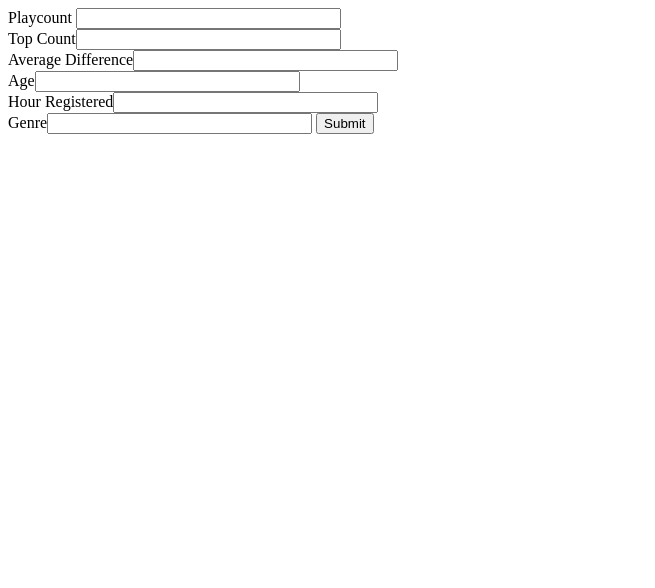
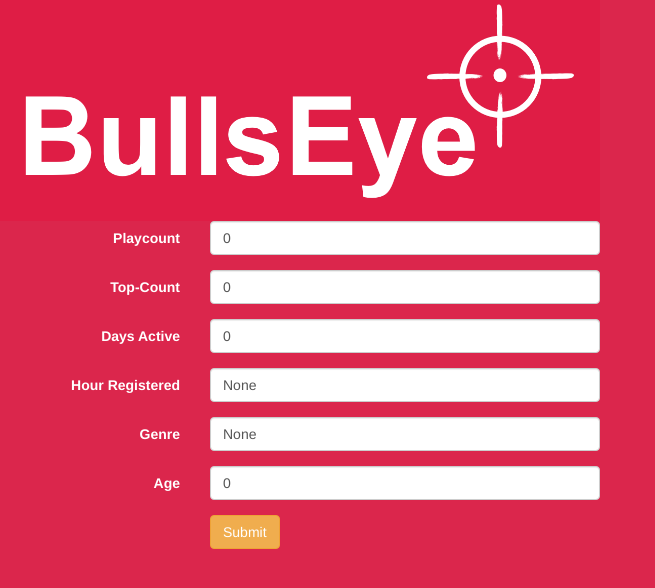
Before and after one commit to paulsef/zipfianpersonalproject, a plain HTML site: page flaskapp/static/landing.html in a window 1280 px wide. Shown: the whole page, without its empty margins (0-655 px from the left). Drawn offline with nearby package versions, Linux system fonts and the light colour scheme.

Commit message:
I think I just finished

```diff
--- a/flaskapp/static/landing.html
+++ b/flaskapp/static/landing.html
@@ -1,18 +1,67 @@
 <html>
+<head>
+	<link rel="stylesheet" href="//netdna.bootstrapcdn.com/bootstrap/3.0.2/css/bootstrap.min.css">
+    <style>
+    	body {
+    		background: #DB264C;
+    		color: white;
+    	}
+
+    	form {
+    		width: 600px;
+    	}
+    </style>
+</head>
 <body>
-    <form method="post" action="/slicedf">
-        Playcount <input type ="text" name="playcount" size="30">
-    </br>
-        Top Count<input type ="text" name="top_count" size="30">
-    </br>
-    	Average Difference<input type ="text" name="avg_diff_hours" size="30">
+	<img src="header.png" style="width:600">
+    <form class="form-horizontal" method="post" action="/slicedf">
+    	<div class="form-group">
+    		<label class="control-label col-sm-4">Playcount</label>
+    		<div class="col-sm-8">
+    			<input class="form-control" type ="text" name="playcount" value = "0">
+    		</div>
+    	</div>
+    	<div class="form-group">
+    		<label class="control-label col-sm-4">Top-Count</label>
+    		<div class="col-sm-8">
+    			<input class="form-control" type ="text" name="top_count" value = "0">
+    		</div>
+    	</div>
+    	    	<div class="form-group">
+    		<label class="control-label col-sm-4">Days Active</label>
+    		<div class="col-sm-8">
+    			<input class="form-control" type ="text" name="avg_diff_hours" value = "0">
+    		</div>
+    	</div>
+    	    	<div class="form-group">
+    		<label class="control-label col-sm-4">Hour Registered</label>
+    		<div class="col-sm-8">
+    			<input class="form-control" type ="text" name="hour_registered" value = "None">
+    		</div>
+    	</div>
+    	<div class="form-group">
+    		<label class="control-label col-sm-4">Genre</label>
+    		<div class="col-sm-8">
+    			<input class="form-control" type ="text" name="genre" value="None">
+    		</div>
+    	</div>
+    	<div class="form-group">
+    		<label class="control-label col-sm-4">Age</label>
+    		<div class="col-sm-8">
+    			<input class="form-control" type ="text" name="age" value="0">
+    		</div>
+    	</div>
+<!--     	Average Difference<input type ="text" name="avg_diff_hours" size="30">
     </br>
     	Age<input type ="text" name="age" size="30">
     </br>
-    	Hour Registered<input type ="text" name="hour_registered" size="30">
-    </br>
-    	Genre<input type ="text" name="genre" size="30">
-        <input type="submit" value="Submit">
+    	Hour Registered<input type ="text" name="hour_registered" size="30"> -->
+    	<div class="form-group">
+    		<label class="control-label col-sm-4"></label>
+    		<div class="col-sm-8">
+    			<input class="btn btn-warning" type ="submit" value="Submit">
+    		</div>
+    	</div>
     </form>
 </body>
 </html>
```
Also changed, not shown: flaskapp/templates/list.html (+16 -2 lines), flaskapp/static/header.png (added), presentation/form.png (added), presentation/result.png (added), presentation/xbox-kinect-last-fm.jpg (deleted), 4 other files.
